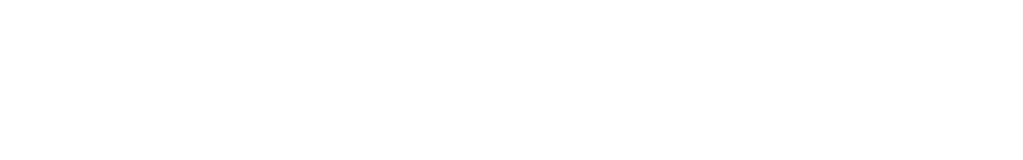
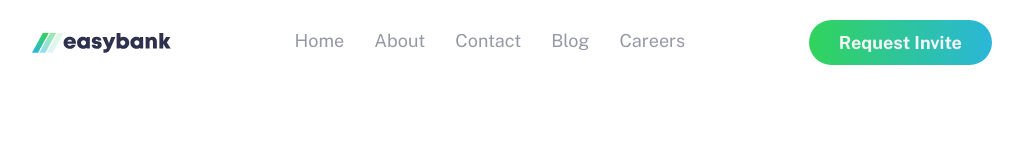
Before and after one commit to NaufalFiraas/Easy-Bank-Landing-Page, a plain HTML site: page index.html in a window 1280 px wide. Shown: the whole page, without its empty margins (128-1151 px from the left). Drawn offline with nearby package versions, Linux system fonts and the light colour scheme.

Commit message:
styling navbar desktop

```diff
--- a/index.html
+++ b/index.html
@@ -13,7 +13,27 @@
 </head>
 
 <body>
-
+    <nav>
+        <img src="images/logo.svg" alt="nav-logo" id="nav-logo">
+        <ul class="nav-menus">
+            <li>
+                <a href="">Home</a>
+            </li>
+            <li>
+                <a href="">About</a>
+            </li>
+            <li>
+                <a href="">Contact</a>
+            </li>
+            <li>
+                <a href="">Blog</a>
+            </li>
+            <li>
+                <a href="">Careers</a>
+            </li>
+        </ul>
+        <button type="button" id="nav-button">Request Invite</button>
+    </nav>
 </body>
 
 </html>
--- a/scss/main.scss
+++ b/scss/main.scss
@@ -1 +1,4 @@
 @use 'globals';
+
+// Navbar
+@use 'modules/navbar/navbar';
--- /dev/null
+++ b/scss/modules/navbar/_navbar.scss
@@ -0,0 +1,80 @@
+@use '../../variables';
+
+nav {
+    width: 100vw;
+    padding: 0 10rem;
+    display: flex;
+    justify-content: space-between;
+    align-items: center;
+
+    .nav-menus {
+        display: flex;
+        align-items: flex-end;
+        gap: 30px;
+        height: 85px;
+
+        li {
+            font-size: 18px;
+
+            a {
+                color: variables.$grayishBlue;
+                display: flex;
+                flex-direction: column;
+                justify-content: space-between;
+                height: 55px;
+
+                &::after {
+                    content: '';
+                    display: block;
+                    height: 3px;
+                    width: 0;
+                    background-color: variables.$limeGreen;
+                    transition: all 0.2s ease;
+                }
+
+                &:hover {
+                    color: variables.$darkBlue;
+                }
+
+                &:hover::after {
+                    content: '';
+                    display: block;
+                    width: 100%;
+                    height: 5px;
+                    background-color: variables.$limeGreen;
+                }
+            }
+        }
+    }
+
+    #nav-button {
+        position: relative;
+        padding: 12px 30px;
+        margin: 20px 0;
+        border-radius: 50px;
+        color: variables.$lightGrayishBlue;
+        font-weight: 600;
+        font-size: 18px;
+        background: linear-gradient(to right, variables.$limeGreen, variables.$brightCyan);
+        border: none;
+        cursor: pointer;
+        overflow: hidden;
+
+        &::after {
+            content: '';
+            display: none;
+            position: absolute;
+            // width: 100%;
+            // height: 100px;
+            background-color: #ffffff60;
+            top: 0;
+            left: 0;
+            bottom: 0;
+            right: 0;
+        }
+
+        &:hover::after {
+            display: block;
+        }
+    }
+}
```
Also changed, not shown: css/main.css, 1 other file.
